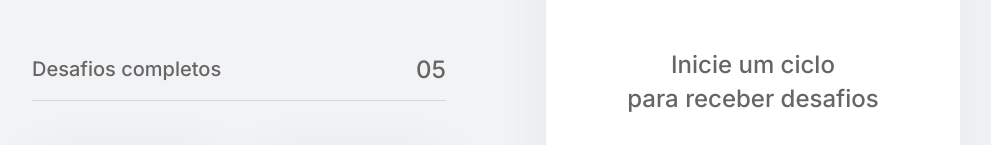
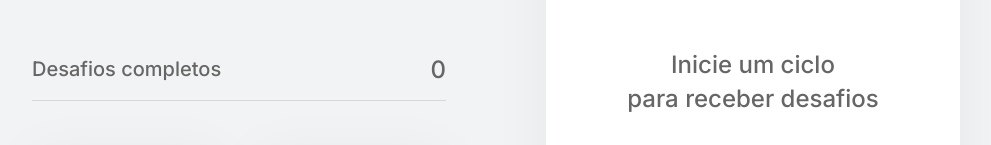
Before and after one commit to nascjoao/moveit, a Next.js app: page / in a window 1280 px wide. Shown: the part 234-379 px from the top of the page, without its empty margins (144-1135 px from the left). Built offline with nearby package versions, Linux system fonts and the light colour scheme.

Commit message:
completed challenges component pulls data from context

```diff
--- a/src/components/CompletedChallenges.tsx
+++ b/src/components/CompletedChallenges.tsx
@@ -1,10 +1,14 @@
+import { useContext } from 'react'
+import { ChallengesContext } from '../contexts/ChallengesContext'
 import styles from '../styles/components/CompletedChallenges.module.css'
 
 export function CompletedChallenges() {
+    const { challengesCompleted } = useContext(ChallengesContext)
+
     return(
         <div className={styles.completedChallengesContainer}>
             <span>Desafios completos</span>
-            <span>05</span>
+            <span>{challengesCompleted}</span>
         </div>
     )
 }
```
